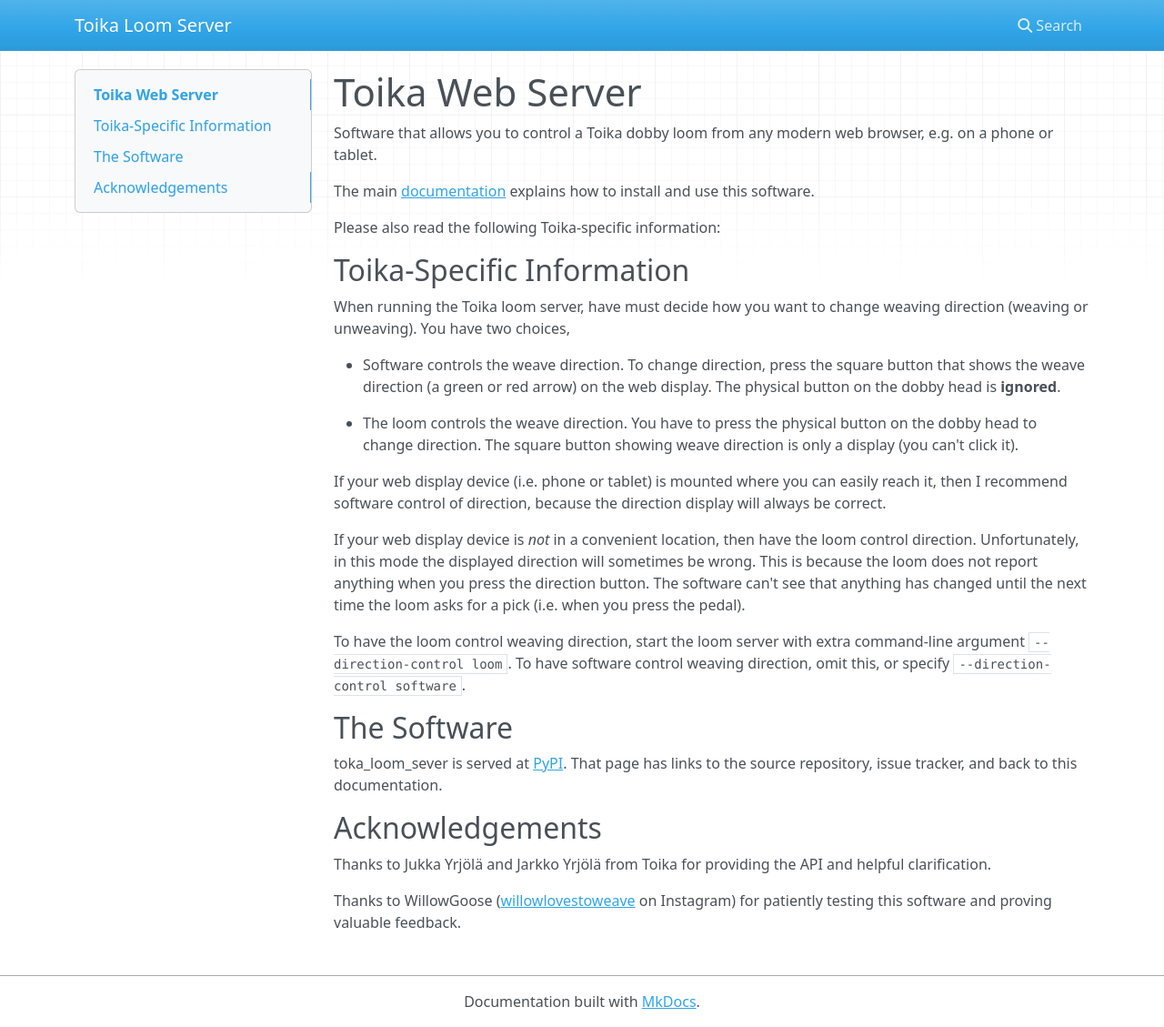
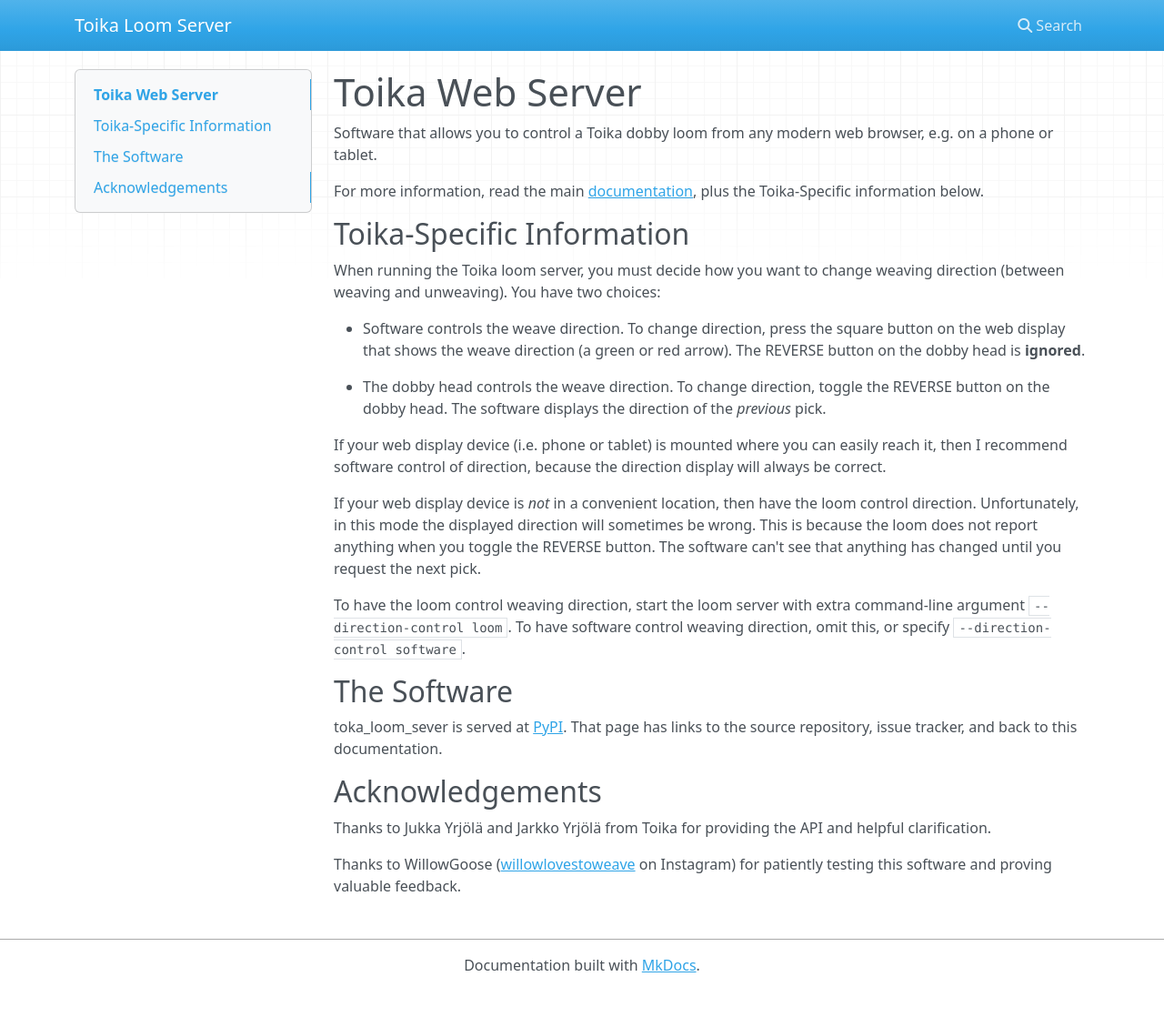
Before and after one commit to r-owen/toika_loom_server, an MkDocs documentation site: the page built from docs/index.md, in a window 1280 px wide and 1129 px high. Shown: the whole window at 91% size. Built offline with MkDocs 1.6.1, drawn with Linux system fonts in a browser that asks for light colours; nearby versions of some CDN libraries.

Commit message:
Improve the documentation

```diff
--- a/docs/index.md
+++ b/docs/index.md
@@ -3,33 +3,29 @@
 Software that allows you to control a Toika dobby loom
 from any modern web browser, e.g. on a phone or tablet.
 
-The main [documentation](https://r-owen.github.io/base_loom_server/)
-explains how to install and use this software.
-
-Please also read the following Toika-specific information:
+For more information, read the main [documentation](https://r-owen.github.io/base_loom_server/), plus the Toika-Specific information below.
 
 ## Toika-Specific Information
 
-When running the Toika loom server, have must decide how you want to change weaving direction
-(weaving or unweaving). You have two choices,
+When running the Toika loom server, you must decide how you want to change weaving direction
+(between weaving and unweaving). You have two choices:
 
 * Software controls the weave direction.
-  To change direction, press the square button that shows the weave direction
-  (a green or red arrow) on the web display.
-  The physical button on the dobby head is **ignored**.
+  To change direction, press the square button on the web display that shows the weave direction
+  (a green or red arrow).
+  The REVERSE button on the dobby head is **ignored**.
 
-* The loom controls the weave direction. You have to press the physical button
-  on the dobby head to change direction. The square button showing weave direction
-  is only a display (you can't click it).
+* The dobby head controls the weave direction.
+  To change direction, toggle the REVERSE button on the dobby head.
+  The software displays the direction of the *previous* pick.
 
 If your web display device (i.e. phone or tablet) is mounted where you can easily reach it,
 then I recommend software control of direction, because the direction display will always be correct.
 
 If your web display device is *not* in a convenient location, then have the loom control direction.
 Unfortunately, in this mode the displayed direction will sometimes be wrong.
-This is because the loom does not report anything when you press the direction button.
-The software can't see that anything has changed until the next time the loom asks for a pick
-(i.e. when you press the pedal).
+This is because the loom does not report anything when you toggle the REVERSE button.
+The software can't see that anything has changed until you request the next pick.
 
 To have the loom control weaving direction, start the loom server with extra command-line argument `--direction-control loom`. To have software control weaving direction, omit this, or specify `--direction-control software`.
 
```
